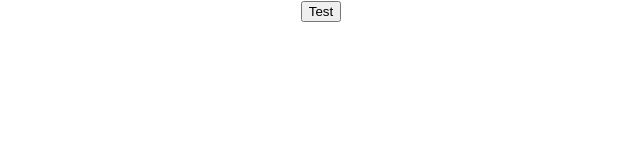
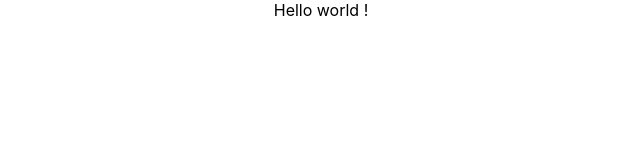
Before and after one commit to MathieuDC/tricount-like-app, a React (Create React App) app: page / in a window 1280 px wide. Shown: the top 160 px of the page, without its empty margins (319-959 px from the left). Built offline with nearby package versions, Linux system fonts and the light colour scheme.

Commit message:
Creating Transaction in front

```diff
--- a/src/back/main.tsx
+++ b/src/back/main.tsx
@@ -3,7 +3,7 @@ import Group from "./Group";
 
 const db = {};
 
-function mainTest ()  {
+function groupTest ()  {
   const group = new Group("OM");
 
   group.add(new User(1, "Messi", "Lionel"));
@@ -20,7 +20,7 @@ function mainTest ()  {
 
   group.computeDebt();
 
-  console.log(group.toString());
+  return group;
 };
 
-export default mainTest;
+export default groupTest;
--- a/src/front/App.tsx
+++ b/src/front/App.tsx
@@ -2,12 +2,14 @@ import React from 'react';
 import logo from './logo.svg';
 import './App.css';
 
-import mainTest from '../back/main';
+import groupTest from '../back/main';
 
 function App() {
+  const group = groupTest();
+
   return (
     <div className="App">
-      <button onClick={mainTest}>Test</button>
+      Hello world !
     </div>
   );
 }
```
Also changed, not shown: src/front/TransactionList.tsx (added, +9 -0 lines).
